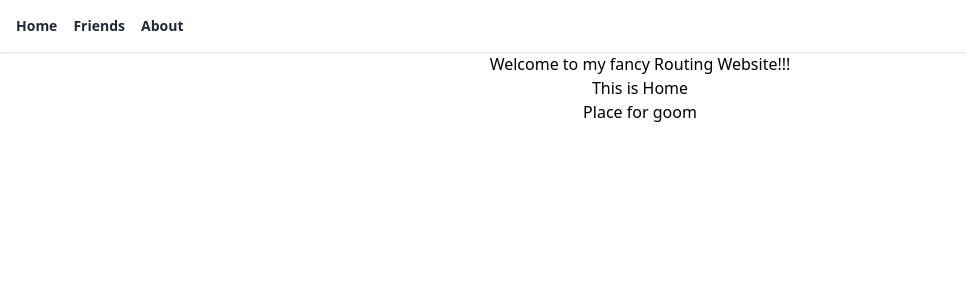
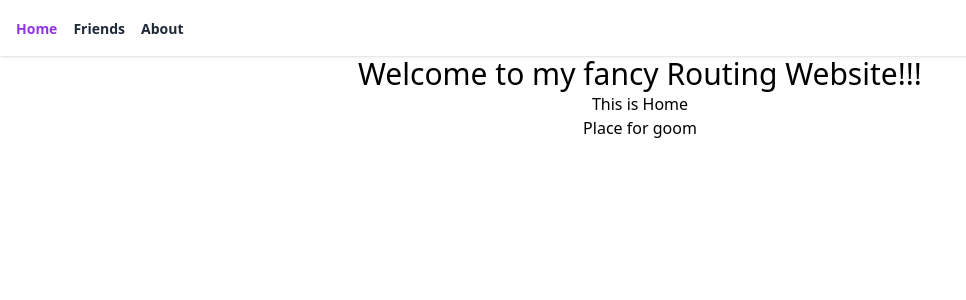
Before and after one commit to SEC-MASUM/react-router, a React (Create React App) app: page / in a window 1280 px wide. Shown: the top 300 px of the page, without its empty margins (0-966 px from the left). Built offline with nearby package versions, Linux system fonts and the light colour scheme.

Commit message:
not found component added, style nav bar link

```diff
--- a/src/App.js
+++ b/src/App.js
@@ -3,7 +3,7 @@ import { Route, Routes } from "react-router-dom";
 import Home from "./components/Home/Home";
 import Friends from "./components/Friends/Friends";
 import About from "./components/About/About";
-import NotFound from "./NotFound";
+import NotFound from "./components/NotFound/NotFound";
 import Header from "./components/Header/Header";
 
 function App() {
--- a/src/NotFound.js
+++ /dev/null
@@ -1,12 +0,0 @@
-import React from "react";
-
-const NotFound = () => {
-  return (
-    <div>
-      <h4>The page you are looking for is not available</h4>
-      <h2>404</h2>
-    </div>
-  );
-};
-
-export default NotFound;
--- /dev/null
+++ b/src/components/CustomLink/CustomLink.js
@@ -0,0 +1,21 @@
+import React from "react";
+import { Link, useMatch, useResolvedPath } from "react-router-dom";
+
+const CustomLink = ({ children, to, ...props }) => {
+  let resolved = useResolvedPath(to);
+  let match = useMatch({ path: resolved.pathname, end: true });
+  return (
+    <div>
+      <Link
+        className=" text-sm font-semibold mr-4 hover:text-base transform duration-200"
+        style={{ color: match ? "rgb(147 51 234)" : "rgb(31 41 55)" }}
+        to={to}
+        {...props}
+      >
+        {children}
+      </Link>
+    </div>
+  );
+};
+
+export default CustomLink;
--- a/src/components/Header/Header.js
+++ b/src/components/Header/Header.js
@@ -1,38 +1,23 @@
 import React from "react";
-import { Link } from "react-router-dom";
+import CustomLink from "../CustomLink/CustomLink";
 
 const Header = () => {
   return (
     <div>
-      <nav class="bg-gray-100 font-sans w-full m-0">
-        <div class="bg-white shadow">
-          <div class="container max-w-7xl mx-auto px-4">
-            <div class="flex items-center justify-between py-4">
-              <div class="sm:flex sm:items-center">
-                <Link
-                  to="/"
-                  class="text-gray-800 text-sm font-semibold hover:text-purple-600 mr-4"
-                >
-                  Home
-                </Link>
-                <Link
-                  to="/friends"
-                  class="text-gray-800 text-sm font-semibold hover:text-purple-600 mr-4"
-                >
-                  Friends
-                </Link>
-                <Link
-                  to="/about"
-                  class="text-gray-800 text-sm font-semibold hover:text-purple-600"
-                >
-                  About
-                </Link>
+      <nav className="bg-gray-100 font-sans w-full m-0">
+        <div className="bg-white shadow">
+          <div className="container max-w-7xl mx-auto px-4">
+            <div className="flex items-center justify-between py-4">
+              <div className="sm:flex sm:items-center ">
+                <CustomLink to="/">Home</CustomLink>
+                <CustomLink to="/friends">Friends</CustomLink>
+                <CustomLink to="/about">About</CustomLink>
               </div>
             </div>
           </div>
         </div>
       </nav>
-      <h1>Welcome to my fancy Routing Website!!!</h1>
+      <h1 className="text-3xl font-medium">Welcome to my fancy Routing Website!!!</h1>
     </div>
   );
 };
--- /dev/null
+++ b/src/components/NotFound/NotFound.js
@@ -0,0 +1,12 @@
+import React from "react";
+
+const NotFound = () => {
+  return (
+    <div>
+      <h4 className="text-xl font-semibold">The page you are looking for is not available</h4>
+      <h2 className="text-2xl font-bold">404</h2>
+    </div>
+  );
+};
+
+export default NotFound;
```
Also changed, not shown: src/components/CustomLink/CustomLink.css (added).
